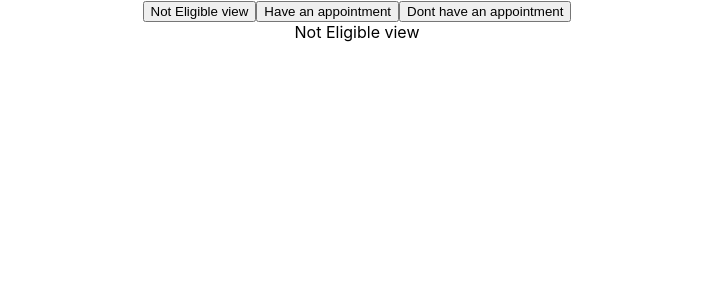
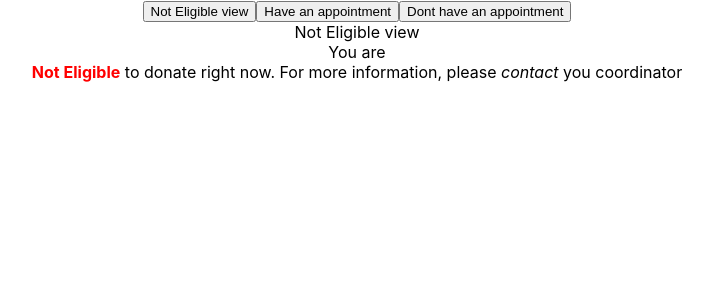
Before and after one commit to startach/ZM-BloodComponents, a React (Create React App) app in the folder client/: page / in a window 1280 px wide. Both pictures are taken after a click on the button "Not Eligible view". Shown: the top 300 px of the page, without its empty margins (283-996 px from the left). Built offline with nearby package versions, Linux system fonts and the light colour scheme.

Commit message:
adding the table to appointment page

```diff
--- a/client/src/Components/Dashboard/Dashboard.Appoin.js
+++ b/client/src/Components/Dashboard/Dashboard.Appoin.js
@@ -1,9 +1,33 @@
-import React from 'react'
+import React, { useState } from "react";
 
 export default function DashboardAppoin() {
-    return (
-        <div>
-            <span>You have appointment view</span>
-        </div>
-    )
+  const [appointmentDate, setAppointmentDate] = useState("dd/mm/yy");
+  const [appointmentTime, setappointmentTime] = useState("15:00 PM");
+  const [appointmentLocation, setappointmentLocation] = useState(
+    "Haifa-Rambam"
+  );
+
+  return (
+    <div>
+      you are <b style={{ color: "green" }}>eligible</b> to donate.
+      <br></br>
+      Here is few details regarding your upcoming appointment.
+      <table>
+        <thead>
+          <tr>
+            <th>Date</th>
+            <th>Time</th>
+            <th>Location</th>
+          </tr>
+        </thead>
+        <tbody>
+            <tr>
+          <td>{appointmentDate}</td>
+          <td>{appointmentTime}</td>
+          <td>{appointmentLocation}</td>
+          </tr>
+        </tbody>
+      </table>
+    </div>
+  );
 }
--- a/client/src/Components/Dashboard/Dashboard.Main.js
+++ b/client/src/Components/Dashboard/Dashboard.Main.js
@@ -26,13 +26,13 @@ const handleNoAppointment = () => {
       <button onClick={handleNoAppointment}>Dont have an appointment</button>
       <Fragment>
         {
-          (view == "NotEligibleView" ? (
+          (view === "NotEligibleView" ? (
             <NotEligible />
           ) : (
-            (view == "AppointmentView" ? (
+            (view === "AppointmentView" ? (
               <HaveAppointment />
             ) : (
-              (view == "NoAppointmentView" ? (
+              (view === "NoAppointmentView" ? (
                 <DontHaveAppointment />
               ) : (
                 <span>
--- a/client/src/Components/Dashboard/Dashboard.NotEligible.js
+++ b/client/src/Components/Dashboard/Dashboard.NotEligible.js
@@ -1,9 +1,22 @@
-import React from 'react'
+import React, { useState } from "react";
 
 export default function DashboardNotEligible() {
-    return (
-        <div>
-            <span>Not Eligible view</span>
-        </div>
-    )
+  const [eligibleState, seteligibleState] = useState(false);
+
+  return (
+    <div>
+      <span>Not Eligible view</span>
+      <div>
+        You are
+        {eligibleState === false ? (
+          <div>
+            <b style={{ color: "red" }}>Not Eligible</b> to donate right now.
+            For more information, please <i>contact</i> you coordinator{" "}
+          </div>
+        ) : (
+          <p>You are eligible to donate</p>
+        )}
+      </div>
+    </div>
+  );
 }
```
